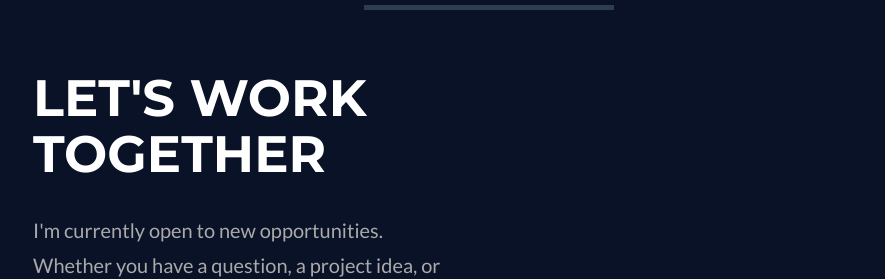
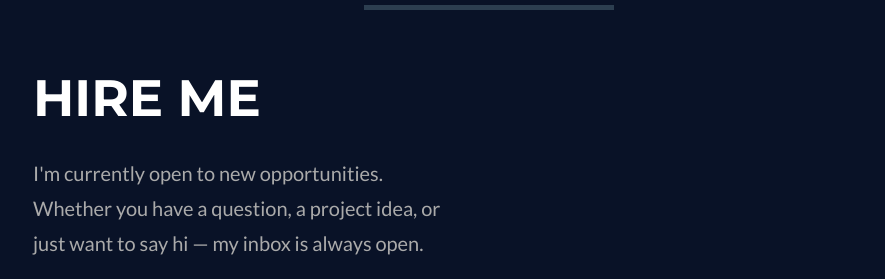
Before and after one commit to sailikhithk/sailikhithk-portfolio-v2, a Next.js app: page / in a window 1280 px wide. Shown: the part 8562-8841 px from the top of the page, without its empty margins (151-1036 px from the left). Built offline with nearby package versions, Linux system fonts and the light colour scheme; no server answers.

Commit message:
Change 'LET'S WORK TOGETHER' to 'HIRE ME' and remove extra bottom padding

```diff
--- a/app/components/Contact.tsx
+++ b/app/components/Contact.tsx
@@ -47,7 +47,7 @@ const labelStyle: React.CSSProperties = {
 
 export default function Contact() {
   return (
-    <section id="contact" className="section-wrapper">
+    <section id="contact" className="section-wrapper" style={{ paddingBottom: "2rem" }}>
       <div className="section-inner">
         <SectionHeading title="Get In Touch" subtitle="Contact" />
 
@@ -76,9 +76,7 @@ export default function Contact() {
                 margin: "0 0 1.5rem",
               }}
             >
-              LET&apos;S WORK
-              <br />
-              TOGETHER
+              HIRE ME
             </h2>
 
             <p
```
